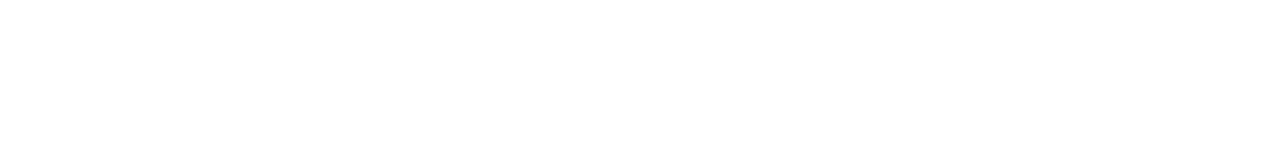
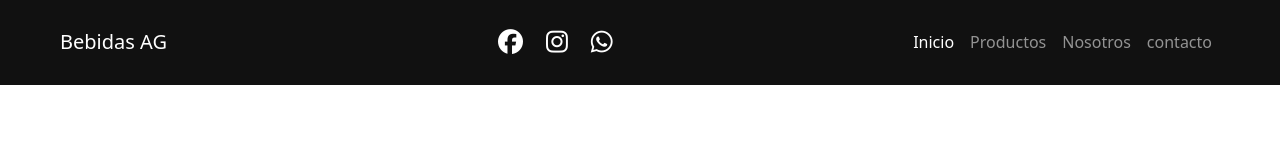
Before and after one commit to gili1010/simulador, a website: page index.html in a window 1280 px wide. Drawn offline with nearby package versions, Linux system fonts and the light colour scheme.

Commit message:
header incorporado

```diff
--- a/index.html
+++ b/index.html
@@ -4,6 +4,23 @@
      <meta charset="UTF-8">
      <meta http-equiv="X-UA-Compatible" content="IE=edge">
      <meta name="viewport" content="width=device-width, initial-scale=1.0">
+
+     <!-- swiper -->
+     <link rel="stylesheet" href="https://unpkg.com/swiper/swiper-bundle.min.css"/>
+
+     <!-- Bootstrap -->
+     <link href="https://cdn.jsdelivr.net/npm/bootstrap@5.0.1/dist/css/bootstrap.min.css" rel="stylesheet">
+
+     <!-- fuentes -->
+     <link rel="preconnect" href="https://fonts.gstatic.com">
+     <link href="https://fonts.googleapis.com/css2?family=Source+Sans+Pro:ital,wght@1,300&display=swap" rel="stylesheet">
+
+     <!-- Fontawesome -->
+     <script src="https://kit.fontawesome.com/700bb6b34f.js" crossorigin="anonymous"></script>
+
+     <!-- AOS -->
+     <link href="https://unpkg.com/aos@2.3.1/dist/aos.css" rel="stylesheet">
+
 
      <!-- archivo css -->
      <link rel="stylesheet" href="css/style.css">
@@ -13,6 +30,48 @@
 <body>
 
 
+          <!-- Inicio Header -->
+          <header class="header">
+               <nav class="navbar navbar-expand-lg navbar-dark bg-red">
+                    <div class="container-fluid">
+                         <a class="navbar-brand ms-5" href="#">Bebidas AG</a>
+                         <button class="navbar-toggler" type="button" data-bs-toggle="collapse"          data-bs-target="#navbarSupportedContent" aria-controls="navbarSupportedContent" aria-expanded="false"  aria-label="Toggle navigation">
+                         <span class="navbar-toggler-icon"></span>
+                         </button>
+
+                    <div class="redes">
+                         <ul>
+                              <li><a href="#"><i class="fab fa-facebook"></i></a>
+                              </li>
+                              <li><a href="#"><i class="fab fa-instagram"></i></a></li>
+                              <li><a href="#"><i class="fab fa-whatsapp"></i></a></li>
+                         </ul>
+                    </div>
+
+                    <div class="collapse navbar-collapse" id="navbarSupportedContent">
+                         <ul class="navbar-nav ms-auto me-5 mb-2 mb-lg-0">
+                         <li class="nav-item">
+                              <a class="nav-link active" href="#">Inicio</a>
+                         </li>
+                         <li class="nav-item">
+                         <a class="nav-link" href="#">Productos</a>
+                         </li>
+                         <li class="nav-item">
+                              <a class="nav-link" href="#">Nosotros</a>
+                         </li>
+                         <li class="nav-item">
+                              <a class="nav-link" href="#">contacto</a>
+                         </li>
+                         </ul>
+                    </div>
+                    </div>
+               </nav>
+
+          </header>
+          <!-- Fin Header -->
+
+     <!-- js Bootstrap -->
+     <script async src="https://cdn.jsdelivr.net/npm/bootstrap@5.0.1/dist/js/bootstrap.bundle.min.js"></script>
 
 
      <!-- Archivo js -->
--- /dev/null
+++ b/scss/components/_header.scss
@@ -0,0 +1,32 @@
+.header{
+     .bg-red{
+          background-color: #111;
+
+          .redes{
+               display: flex;
+               padding-left: 260px;
+               margin: auto;
+
+               @media (max-width:992px){
+                         display: none;
+               }
+
+               ul{
+                    display: flex;
+                    color: #fff;
+                    text-decoration: none;
+
+                    li{
+                         list-style: none;
+                         padding-left: 23px;
+                         padding-top: 15px;
+
+                         a{
+                              font-size: 25px;
+                              color: #fff;
+                         }
+                    }
+               }
+          }
+     }
+}
--- a/scss/style.scss
+++ b/scss/style.scss
@@ -0,0 +1 @@
+@import 'components/header';
```
Also changed, not shown: css/style.css, 1 other file.
